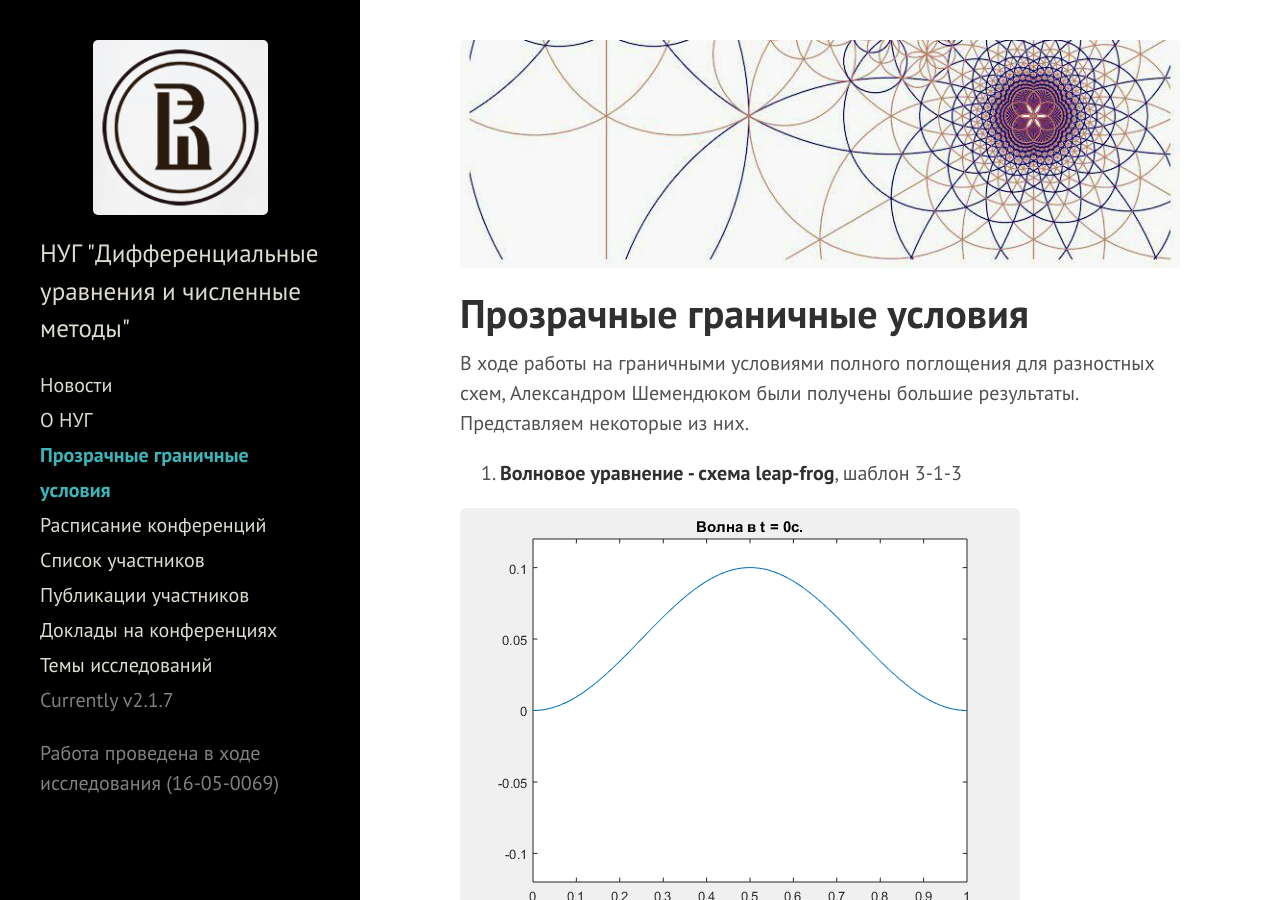
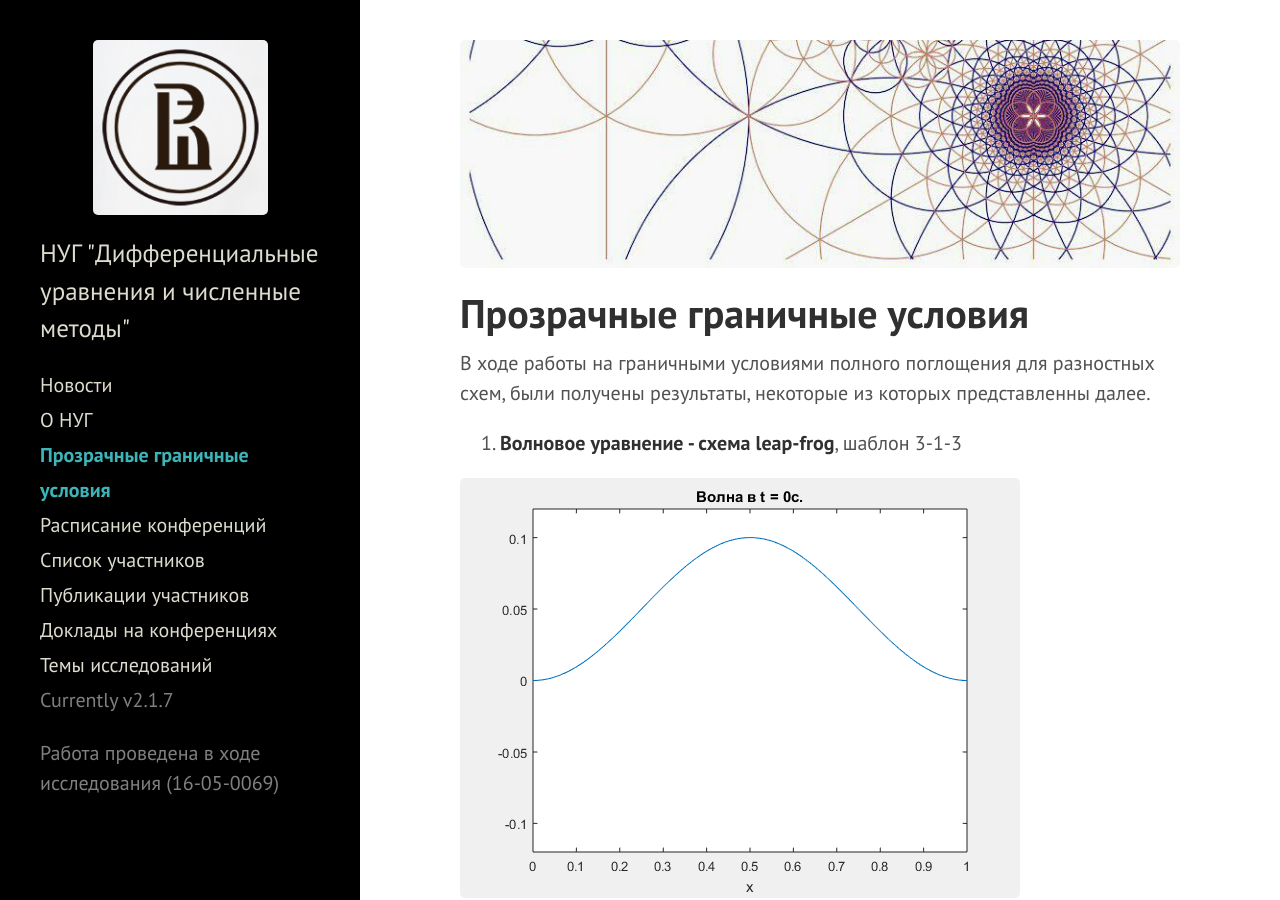
Before and after one commit to hsemmsg/hsemmsg.github.io, a Jekyll site: the page built from boundary_anim.md, in a window 1280 px wide and 900 px high. Built offline with Jekyll 4.4.1, drawn with Linux system fonts in a browser that asks for light colours; comment, search, counter and statistics services are not loaded.

Commit message:
minor change

```diff
--- a/boundary_anim.md
+++ b/boundary_anim.md
@@ -3,7 +3,7 @@
 title: Прозрачные граничные условия
 permalink: /trans_bounds/
 ---
-В ходе работы на граничными условиями полного поглощения для разностных схем, Александром Шемендюком были получены большие результаты. Представляем некоторые из них.
+В ходе работы на граничными условиями полного поглощения для разностных схем, были получены результаты, некоторые из которых представленны далее.
 
 1. **Волновое уравнение - схема leap-frog**, шаблон 3-1-3
 
```
